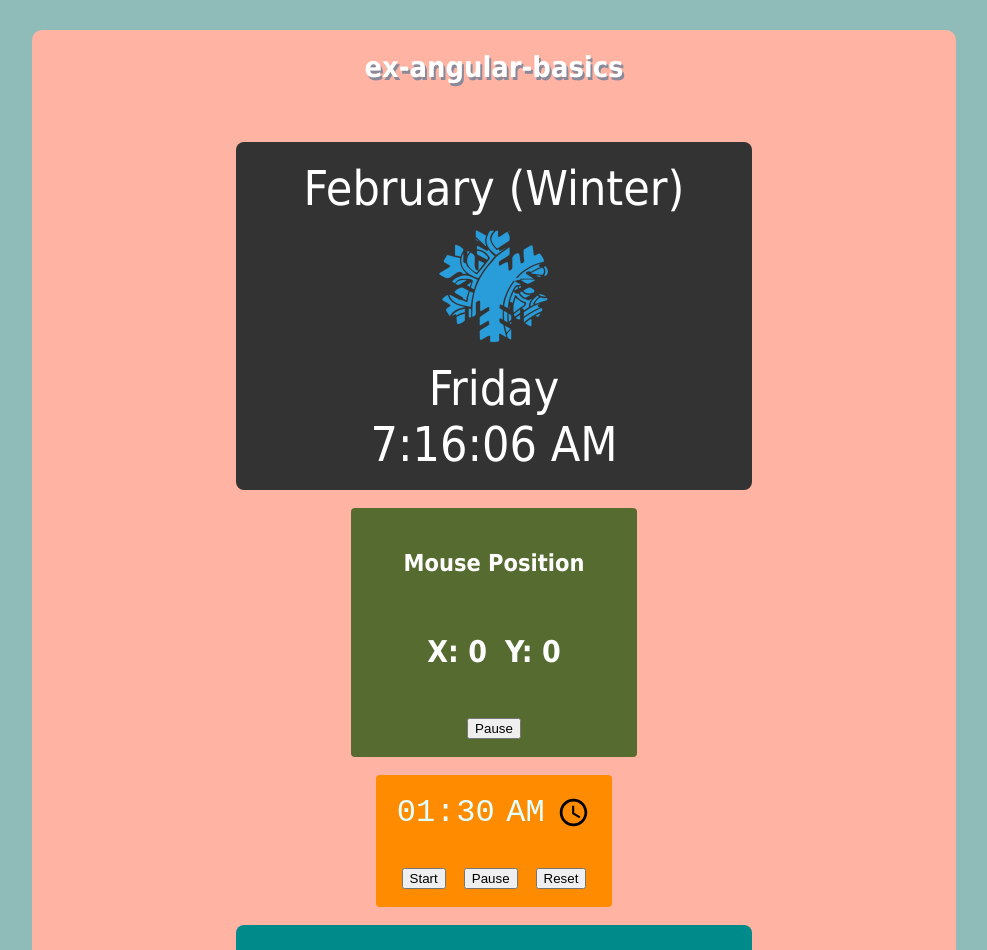
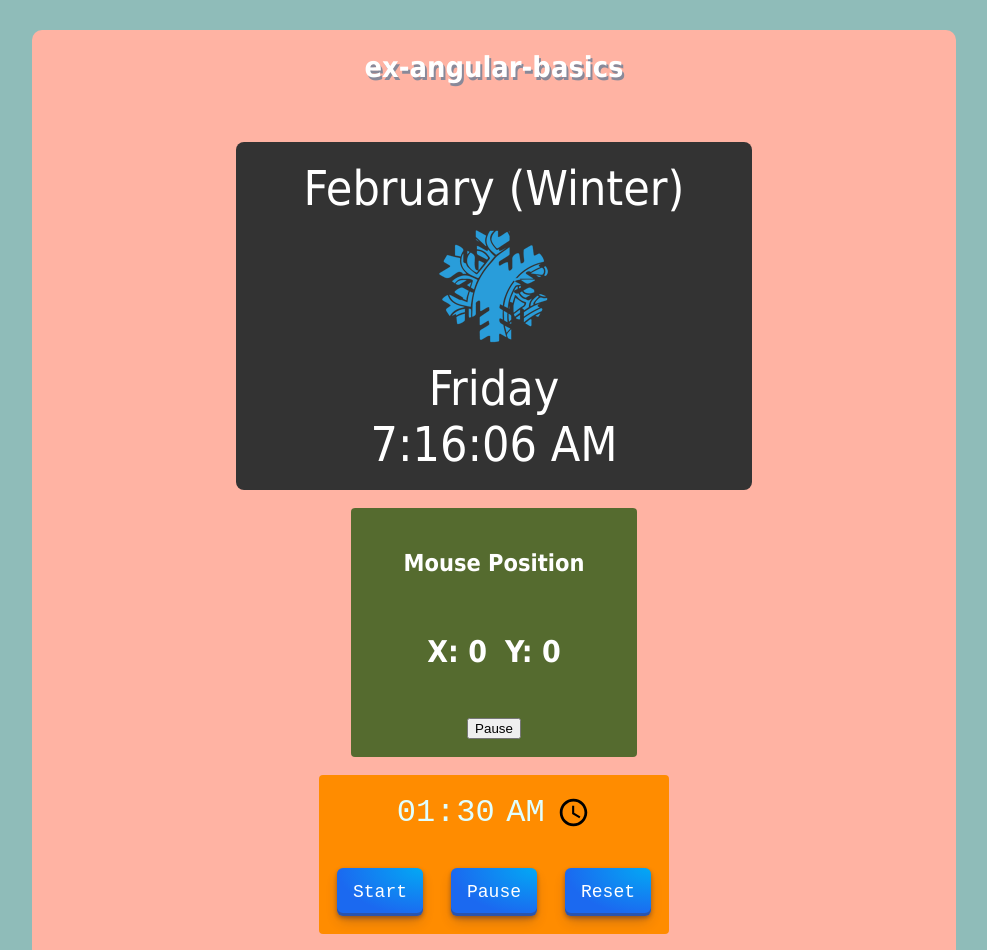
Before and after one commit to Darkfall48/Ex-Angular-Basics, an Angular app: page / in a window 1280 px wide. Shown: the top 950 px of the page, without its empty margins (146-1133 px from the left). Built offline with nearby package versions, Linux system fonts and the light colour scheme.

Commit message:
Challenge 4 - Improved!

```diff
--- a/src/app/cmps/who-watch/who-watch.component.ts
+++ b/src/app/cmps/who-watch/who-watch.component.ts
@@ -1,4 +1,5 @@
 import { Component, OnInit } from '@angular/core';
+import { Watcher } from 'src/app/models/watcher.model';
 
 @Component({
   selector: 'who-watch',
@@ -10,25 +11,27 @@ export class WhoWatchComponent implements OnInit {
 
   isSelected: boolean = false;
   watcherSelected: any = null;
-  watchers = [
-    {
+
+  watcher1 = {
     _id: 'w-101',
     name: 'John Doe',
     bgImage: 'blue',
     shows: [
       {
         name: 'The Walking Dead',
+        showUrl: 'https://www.imdb.com/title/tt1520211/',
         imgUrl:
           'https://fr.web.img5.acsta.net/c_310_420/pictures/22/08/29/18/20/3648785.jpg',
       },
       {
         name: 'Simpsons',
+        showUrl: 'https://www.imdb.com/title/tt0096697',
         imgUrl:
           'https://fr.web.img3.acsta.net/c_310_420/pictures/20/10/01/11/26/1905965.jpg',
       },
     ],
-    },
-    {
+  };
+  watcher2 = {
     _id: 'w-102',
     name: 'Jane Doe',
     bgImage: 'red',
@@ -41,12 +44,33 @@ export class WhoWatchComponent implements OnInit {
       },
       {
         name: 'Futurama',
+        showUrl: 'https://www.imdb.com/title/tt0149460/',
         imgUrl:
           'https://fr.web.img4.acsta.net/c_310_420/medias/nmedia/18/78/30/52/19784883.jpg',
       },
     ],
+  };
+  watcher3 = {
+    _id: 'w-103',
+    name: 'Jaster Doe',
+    bgImage: 'green',
+    shows: [
+      {
+        name: 'You',
+        showUrl: 'https://www.imdb.com/title/tt7335184/',
+        imgUrl:
+          'https://fr.web.img5.acsta.net/c_310_420/pictures/22/11/25/09/18/2999342.jpg',
       },
-  ];
+      {
+        name: 'Re:Zero',
+        showUrl: 'https://www.imdb.com/title/tt5607616/',
+        imgUrl:
+          'https://fr.web.img3.acsta.net/c_310_420/pictures/20/04/17/15/18/4142036.jpg',
+      },
+    ],
+  };
+
+  watchers: Watcher[] = [this.watcher1, this.watcher2, this.watcher3];
 
   ngOnInit(): void {}
 
--- /dev/null
+++ b/src/app/models/watcher.model.ts
@@ -0,0 +1,6 @@
+export interface Watcher {
+  _id: string;
+  name: string;
+  bgImage: string;
+  shows: Array<object>;
+}
--- a/src/styles.scss
+++ b/src/styles.scss
@@ -2,3 +2,55 @@
 html {
   background-color: rgb(143, 188, 185);
 }
+
+.nice-button {
+  align-items: center;
+  appearance: none;
+  background-image: radial-gradient(
+    100% 100% at 100% 0,
+    #03a9f4 0,
+    #1b69f0 100%
+  );
+  border: 0;
+  border-radius: 6px;
+  box-shadow: rgba(45, 35, 66, 0.4) 0 2px 4px,
+    rgba(45, 35, 66, 0.3) 0 7px 13px -3px, rgba(58, 65, 111, 0.5) 0 -3px 0 inset;
+  box-sizing: border-box;
+  color: #fff;
+  cursor: pointer;
+  display: inline-flex;
+  font-family: "JetBrains Mono", monospace;
+  height: 48px;
+  justify-content: center;
+  line-height: 1;
+  list-style: none;
+  overflow: hidden;
+  padding-left: 16px;
+  padding-right: 16px;
+  position: relative;
+  text-align: left;
+  text-decoration: none;
+  transition: box-shadow 0.15s, transform 0.15s;
+  user-select: none;
+  -webkit-user-select: none;
+  touch-action: manipulation;
+  white-space: nowrap;
+  will-change: box-shadow, transform;
+  font-size: 18px;
+  margin-right: 10px;
+  &:focus {
+    box-shadow: #3c4fe0 0 0 0 1.5px inset, rgba(45, 35, 66, 0.4) 0 2px 4px,
+      rgba(45, 35, 66, 0.3) 0 7px 13px -3px, #3c4fe0 0 -3px 0 inset;
+  }
+
+  &:hover {
+    box-shadow: rgba(45, 35, 66, 0.4) 0 4px 8px,
+      rgba(45, 35, 66, 0.3) 0 7px 13px -3px, #3c4fe0 0 -3px 0 inset;
+    transform: translateY(-2px);
+  }
+
+  &:active {
+    box-shadow: #3c4fe0 0 3px 7px inset;
+    transform: translateY(2px);
+  }
+}
```
Lines whose indentation alone changed are shown as unchanged.
